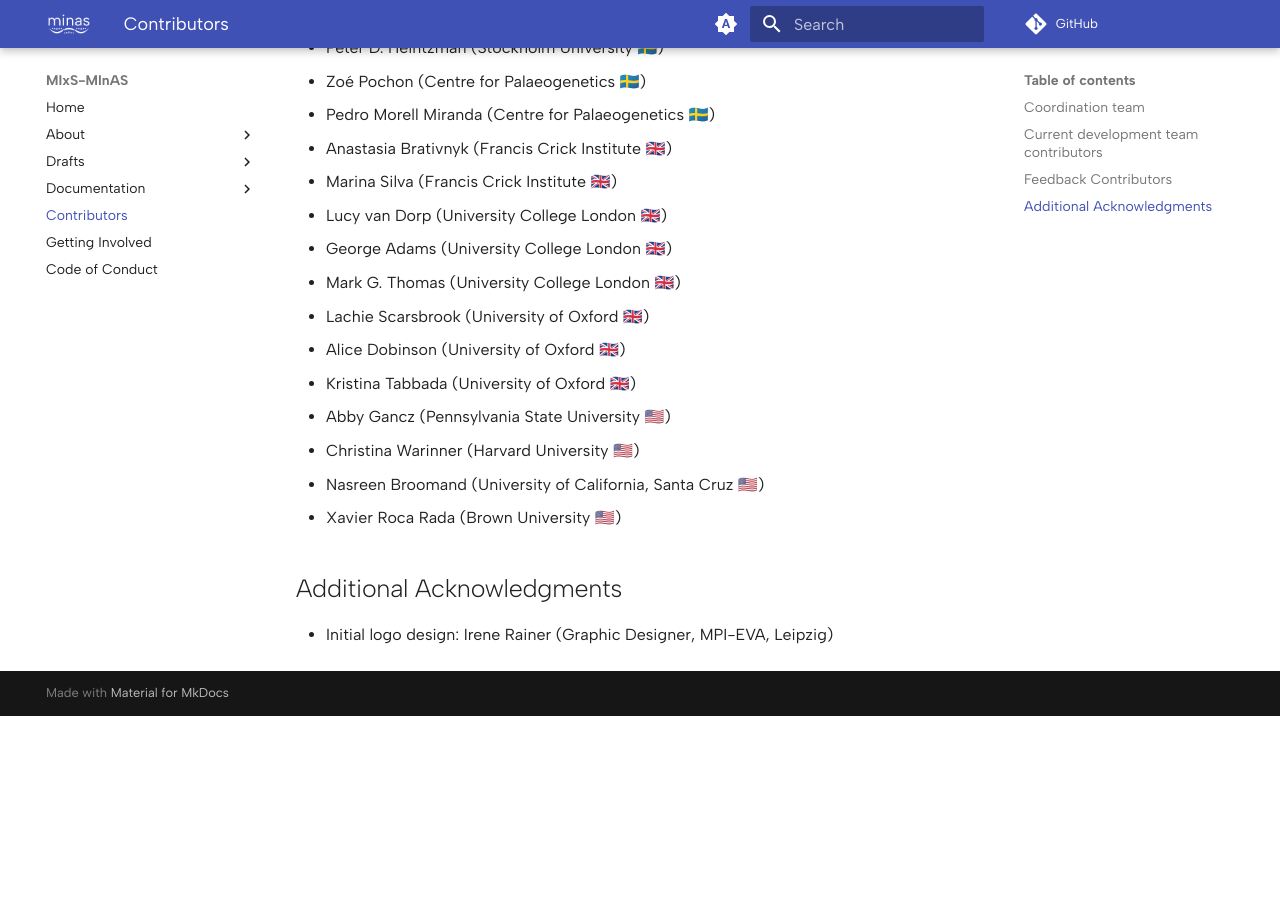
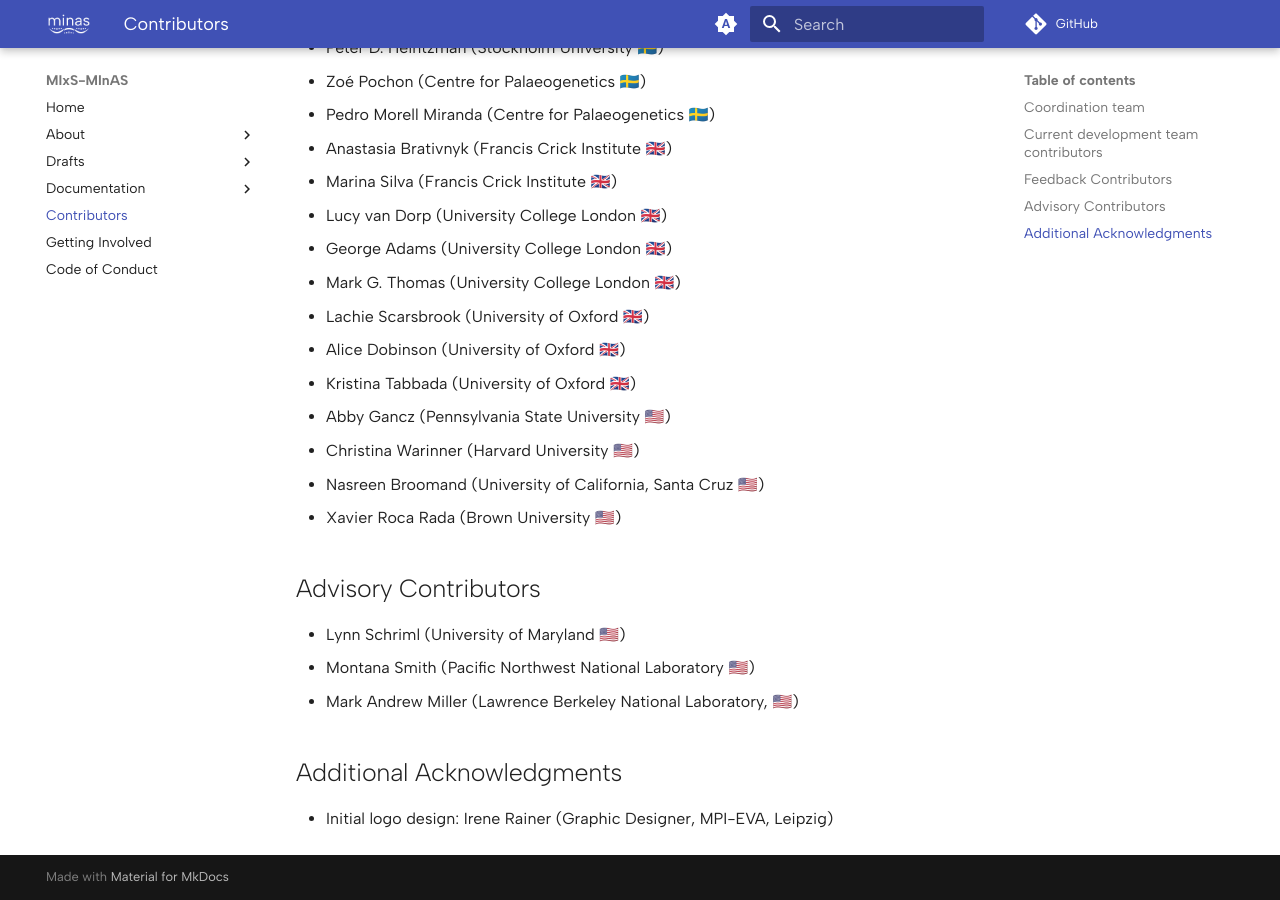
Before and after one commit to MIxS-MInAS/MIxS-MInAS.github.io, an MkDocs documentation site: the page built from docs/contributors.md, in a window 1280 px wide and 900 px high, scrolled down 3014 px. Built offline with MkDocs 1.6.1 and Material for MkDocs 9.7.7, drawn with Linux system fonts in a browser that asks for light colours; comment, search, counter and statistics services are not loaded; before the commit the page ends 3730 px from its top, so only the background shows below that.

Commit message:
Add Lynn, Montana, Mark to advisory contirutors list

```diff
--- a/docs/contributors.md
+++ b/docs/contributors.md
@@ -103,6 +103,12 @@ Previously:
 - Nasreen Broomand (University of California, Santa Cruz 🇺🇸)
 - Xavier Roca Rada (Brown University 🇺🇸)
 
+## Advisory Contributors
+
+- Lynn Schriml (University of Maryland 🇺🇸)
+- Montana Smith (Pacific Northwest National Laboratory 🇺🇸)
+- Mark Andrew Miller (Lawrence Berkeley National Laboratory, 🇺🇸)
+
 ## Additional Acknowledgments
 
 - Initial logo design: Irene Rainer (Graphic Designer, MPI-EVA, Leipzig)
```
Also changed, not shown: 1 other file.
